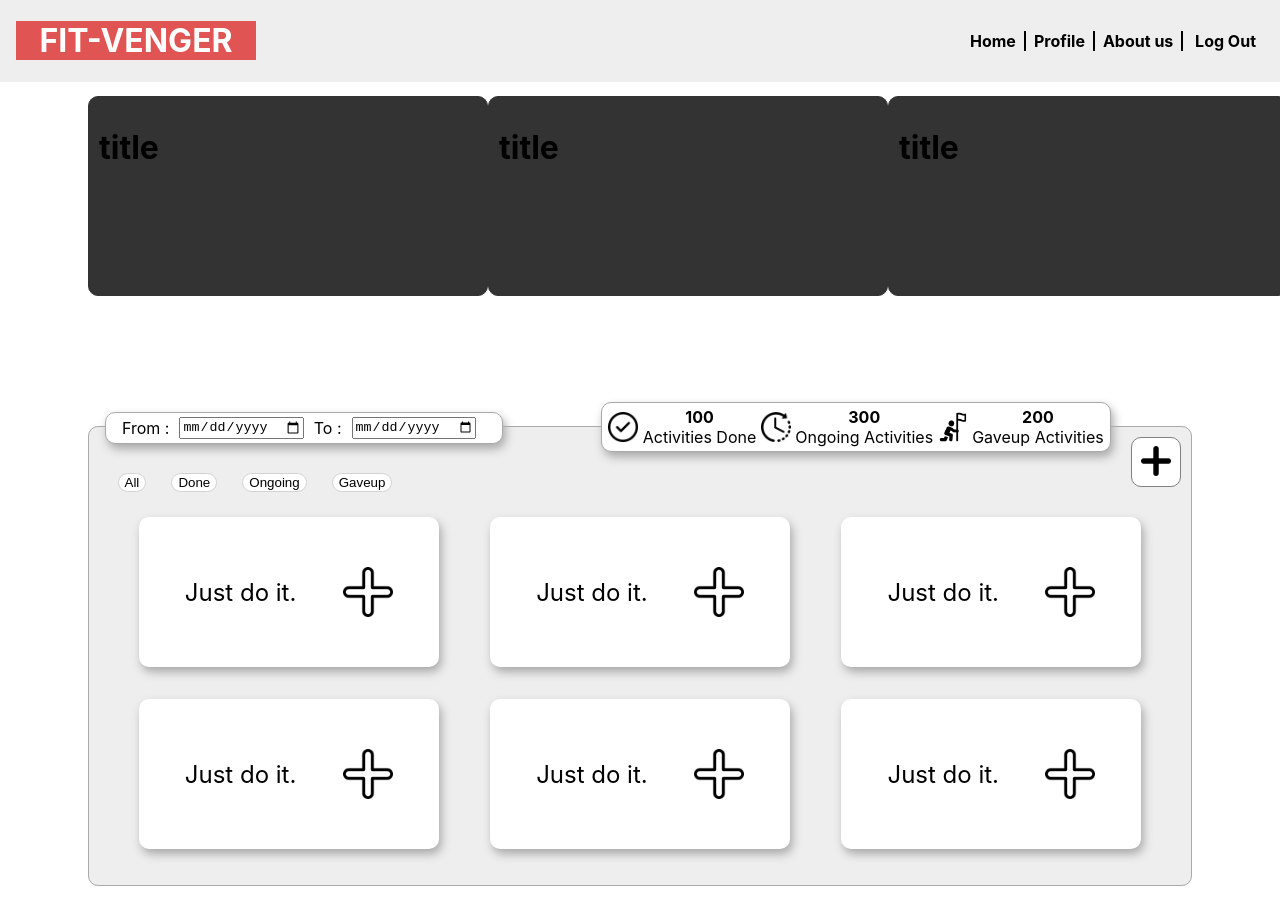
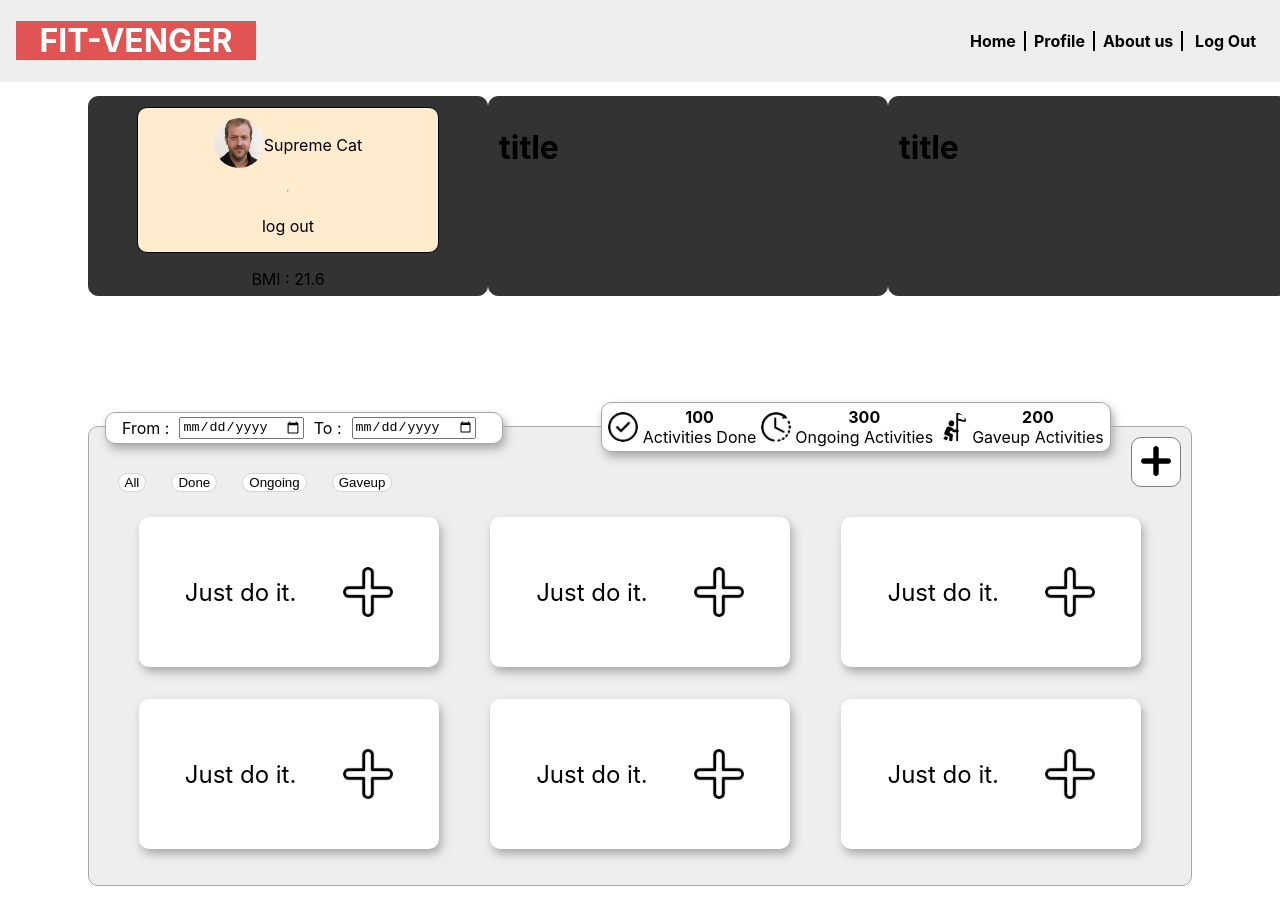
Before and after one commit to Kiatbordin/fitvenger, a React (Vite) app: page / in a window 1280 px wide. Built offline with nearby package versions, Linux system fonts and the light colour scheme.

Commit message:
fixing my own issue

```diff
--- a/src/components/CardContainer/CardContainer.jsx
+++ b/src/components/CardContainer/CardContainer.jsx
@@ -1,10 +1,11 @@
+import { ProfileCard } from "../ProfileCard/ProfileCard";
 import "./CardContainer.css";
 
 export function CardContainer() {
     return (
         <div className="cardContainer">
             <div className="card">
-                <h1>title</h1>
+                <ProfileCard name="Supreme Cat"/>
             </div>
             <div className="card">
                 <h1>title</h1>
--- a/src/components/ProfileCard/ProfileCard.jsx
+++ b/src/components/ProfileCard/ProfileCard.jsx
@@ -1,6 +1,6 @@
 import './ProfileCard.css';
 
-import Sample1 from "./image/Sample1.jpg"
+import Sample1 from "./images/Sample1.jpg"
 
 export function ProfileCard({name}) {
     return (
@@ -20,7 +20,7 @@ export function ProfileCard({name}) {
                 </div>
             </div>
             <div>
-                <p>BMI : 21.6</p>
+                <p><span>BMI :</span> 21.6</p>
             </div>
         </div>
     )
```
Also changed, not shown: src/components/ProfileCard/images/Sample1.jpg (added).
